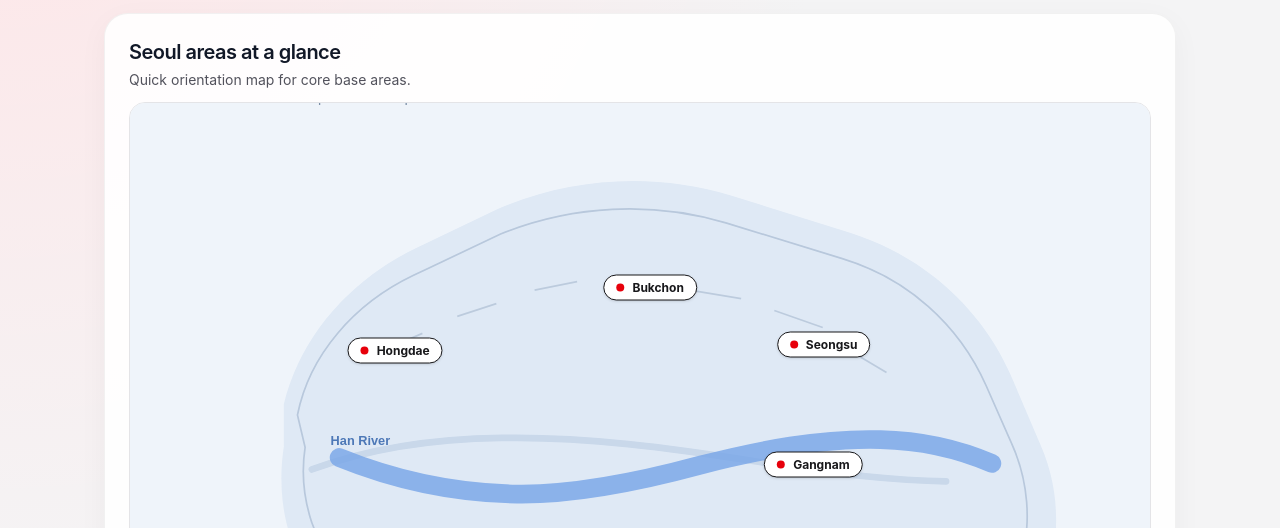
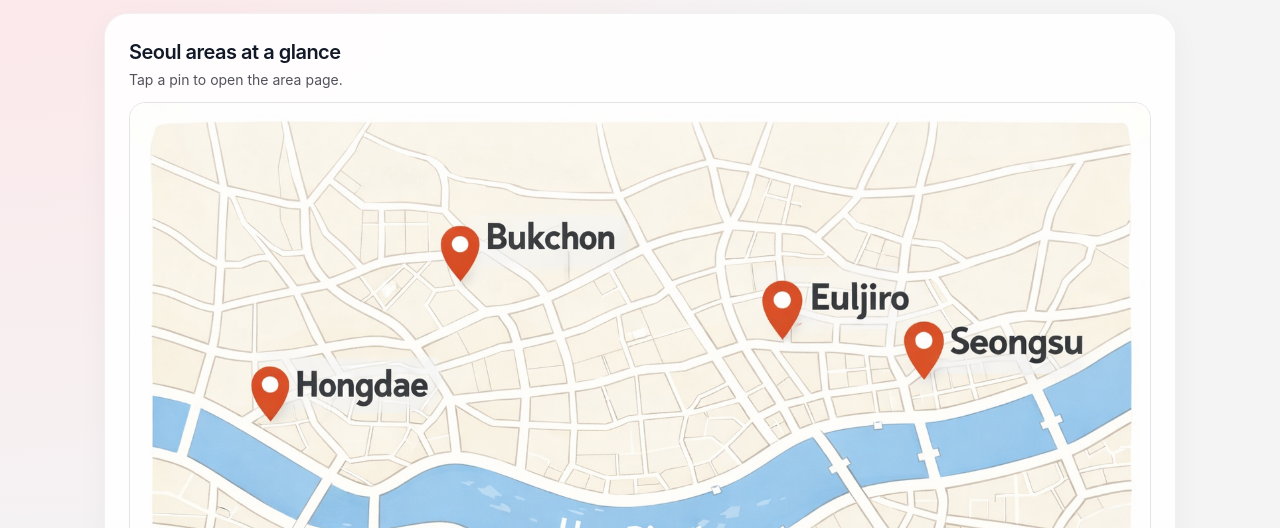
Before and after one commit to digimill/seoulvibe, a Next.js app: page /en/areas in a window 1280 px wide. Shown: the part 240-768 px from the top of the page. Built offline with nearby package versions, Linux system fonts and the light colour scheme; no server answers.

Commit message:
Expand mini-map hit areas to include labels; keep Olive Young tip route working

```diff
--- a/app/[lang]/tips/[id]/page.tsx
+++ b/app/[lang]/tips/[id]/page.tsx
@@ -409,7 +409,10 @@ export default async function TipDetailPage({ params }: TipDetailPageProps) {
 
   const locale = lang as Lang;
   const t = getCopy(locale);
-  const tip = (await getTips(locale)).find((item) => item.id === id);
+  const isKiosk = id === "kiosk-survival-flow";
+  const isSubway = id === "subway-map-confusion-cuts";
+  const isOliveYoung = id === "oliveyoung-master-playbook";
+  const tip = isKiosk || isSubway || isOliveYoung ? null : (await getTips(locale)).find((item) => item.id === id);
   const common =
     locale === "ko"
       ? { wrong: "자주 꼬이는 지점", why: "왜 생기나", now: "지금 바로 할 일", nearby: "근처에서 바로 갈 곳", fallbackWhy: "로컬 맥락 없이 정보만 복사하면 일정이 쉽게 꼬입니다.", fallbackNow: "멈추고, 순서를 다시 잡고, 다음 한 단계만 실행하세요." }
@@ -421,11 +424,7 @@ export default async function TipDetailPage({ params }: TipDetailPageProps) {
             ? { wrong: "常見卡點", why: "為什麼會發生", now: "現在先做", nearby: "附近可用地點", fallbackWhy: "離開在地脈絡照抄建議，最容易出錯。", fallbackNow: "先停一下，重排順序，只做下一步。"}
             : { wrong: "What usually goes wrong?", why: "Why it happens?", now: "What to do immediately?", nearby: "Useful nearby places", fallbackWhy: "Visitors copy random advice without local context.", fallbackNow: "Slow down, reset, and use the shortest next action." };
 
-  if (!tip) notFound();
-
-  const isKiosk = id === "kiosk-survival-flow";
-  const isSubway = id === "subway-map-confusion-cuts";
-  const isOliveYoung = id === "oliveyoung-master-playbook";
+  if (!tip && !isKiosk && !isSubway && !isOliveYoung) notFound();
 
   return (
     <Container className="py-10 sm:py-14">
@@ -438,7 +437,7 @@ export default async function TipDetailPage({ params }: TipDetailPageProps) {
         {isSubway ? <SubwayEmergency locale={locale} /> : null}
         {isOliveYoung ? <OliveYoungEmergency locale={locale} /> : null}
 
-        {!isKiosk && !isSubway && !isOliveYoung ? (
+        {!isKiosk && !isSubway && !isOliveYoung && tip ? (
           <>
             <section className="rounded-3xl border border-zinc-900 bg-zinc-950 p-6 text-zinc-100 sm:p-8">
               <h1 className="text-3xl font-black tracking-tight sm:text-4xl">{tip.title}</h1>
--- a/components/AreasMiniMap.tsx
+++ b/components/AreasMiniMap.tsx
@@ -6,53 +6,63 @@ type AreasMiniMapProps = {
   lang: Lang;
 };
 
+type Point = {
+  id: string;
+  name: string;
+  left: string;
+  top: string;
+  width: string;
+  height: string;
+};
+
+function getPoints(lang: Lang): Point[] {
+  const isKo = lang === "ko";
+  return [
+    { id: "hongdae", name: isKo ? "홍대" : "Hongdae", left: "9.5%", top: "34.0%", width: "23%", height: "16%" },
+    { id: "mangwon", name: isKo ? "망원" : "Mangwon", left: "9.5%", top: "58.0%", width: "24%", height: "17%" },
+    { id: "bukchon", name: isKo ? "북촌" : "Bukchon", left: "29.5%", top: "13.0%", width: "24%", height: "15%" },
+    { id: "euljiro", name: isKo ? "을지로" : "Euljiro", left: "39.5%", top: "24.0%", width: "21%", height: "16%" },
+    { id: "seongsu", name: isKo ? "성수" : "Seongsu", left: "60.5%", top: "21.0%", width: "23%", height: "14%" },
+    { id: "gangnam", name: isKo ? "강남" : "Gangnam", left: "59.5%", top: "72.0%", width: "26%", height: "17%" },
+  ];
+}
+
 export function AreasMiniMap({ lang }: AreasMiniMapProps) {
   const label = lang === "ko" ? "서울 지역 한눈에 보기" : "Seoul areas at a glance";
   const helper =
     lang === "ko"
-      ? "숙소 기준 핵심 구역 위치를 빠르게 확인하세요."
-      : "Quick orientation map for core base areas.";
-  const points =
-    lang === "ko"
-      ? [
-          { id: "hongdae", name: "홍대", left: "26%", top: "43%" },
-          { id: "bukchon", name: "북촌", left: "51%", top: "32%" },
-          { id: "seongsu", name: "성수", left: "68%", top: "42%" },
-          { id: "gangnam", name: "강남", left: "67%", top: "63%" },
-        ]
-      : [
-          { id: "hongdae", name: "Hongdae", left: "26%", top: "43%" },
-          { id: "bukchon", name: "Bukchon", left: "51%", top: "32%" },
-          { id: "seongsu", name: "Seongsu", left: "68%", top: "42%" },
-          { id: "gangnam", name: "Gangnam", left: "67%", top: "63%" },
-        ];
+      ? "핀을 눌러 바로 지역 상세로 이동하세요."
+      : "Tap a pin to open the area page.";
+  const points = getPoints(lang);
+
   return (
     <div className="mb-8 rounded-3xl border border-black/5 bg-white/90 p-5 shadow-[0_8px_30px_rgba(0,0,0,0.04)] sm:p-6">
       <div className="mb-3">
         <h2 className="text-xl font-semibold tracking-tight">{label}</h2>
         <p className="mt-1 text-sm text-zinc-600">{helper}</p>
       </div>
+
       <div className="relative overflow-hidden rounded-2xl border border-zinc-200 bg-white">
-        <div className="relative" style={{ aspectRatio: "16 / 9" }}>
+        <div className="relative" style={{ aspectRatio: "3 / 2" }}>
           <Image
-            src="/images/areas/seoul-base-map.svg"
+            src="/images/areas/seoul-mini-map-new.png"
             alt={lang === "ko" ? "서울 미니맵" : "Seoul mini map"}
             fill
             sizes="(max-width: 768px) 100vw, 900px"
             className="object-cover"
             priority={false}
           />
+
           {points.map((point) => (
             <Link
               key={point.id}
               href={`/${lang}/areas/${point.id}`}
-              className="absolute -translate-x-1/2 -translate-y-1/2"
-              style={{ left: point.left, top: point.top }}
+              aria-label={point.name}
+              className="absolute rounded-xl focus-visible:outline-none focus-visible:ring-2 focus-visible:ring-zinc-900 focus-visible:ring-offset-2 hover:bg-zinc-900/5"
+              style={{ left: point.left, top: point.top, width: point.width, height: point.height }}
             >
-              <span className="inline-flex items-center gap-2 rounded-full border border-zinc-900 bg-white px-3 py-1 text-xs font-bold text-zinc-900 shadow-sm">
-                <span className="h-2 w-2 rounded-full bg-red-600" />
-                {point.name}
-              </span>
+              <span className="block h-full w-full rounded-xl bg-transparent" />
+              <span className="sr-only">{point.name}</span>
             </Link>
           ))}
         </div>
```
